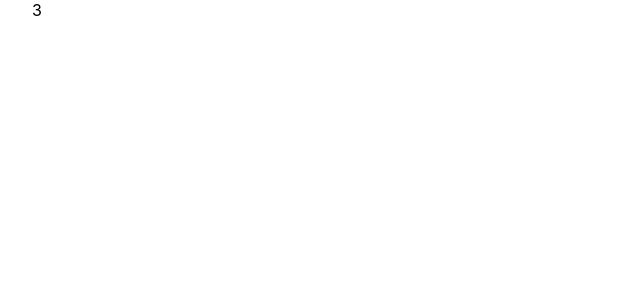
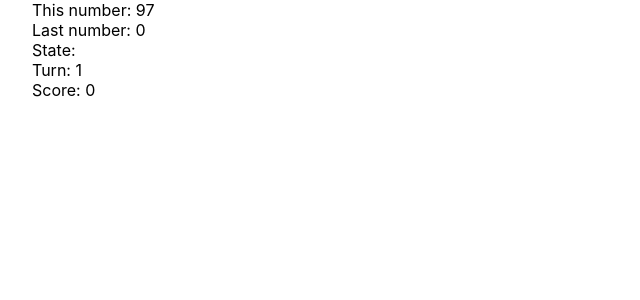
Before and after one commit to OmidRasouli/mini-games, a Next.js app: page / in a window 1280 px wide. Shown: the top 300 px of the page, without its empty margins (0-640 px from the left). Built offline with nearby package versions, Linux system fonts and the light colour scheme.

Commit message:
Add HighOrLow game logic

```diff
--- a/src/components/Games/HighOrLow/Controller/Controller.tsx
+++ b/src/components/Games/HighOrLow/Controller/Controller.tsx
@@ -6,9 +6,8 @@ interface Point {
   y: number;
 }
 
-function Controller() {
+function Controller({ returnSwipe }) {
   const [mouseDownPosition, setMouseDownPosition] = useState<Point>();
-  const [swipeState, setSwipeState] = useState<string>();
   const threshold: number = 50;
 
   function MouseDown(e) {
@@ -19,7 +18,7 @@ function Controller() {
 
     let state = mouseDirection < 0 ? "up" : "down";
     state = Math.abs(mouseDirection) < threshold ? "none" : state;
-    setSwipeState(state);
+    returnSwipe(state);
   }
 
   return (
--- /dev/null
+++ b/src/components/Games/HighOrLow/HighOrLow.tsx
@@ -0,0 +1,50 @@
+import { SetStateAction, useEffect, useState } from "react";
+import Controller from "./Controller/Controller";
+import Data from "./Data";
+
+function HighOrLow({ count = 0 }) {
+  const [gameData, setGameData] = useState<Array<number>>(null);
+  const [swipeState, setSwipeState] = useState<string>();
+  const [score, setScore] = useState<number>(0);
+  const [turn, setTurn] = useState<number>(1);
+
+  useEffect(() => {
+    const data = Data({ count });
+    setGameData(data);
+  }, [count]);
+
+  const getSwipe = (swipeState: SetStateAction<string>) => {
+    setSwipeState(swipeState);
+    if (swipeState === "none") return;
+    if (
+      (swipeState === "up" && gameData[turn] > gameData[turn - 1]) ||
+      (swipeState === "down" && gameData[turn] < gameData[turn - 1])
+    ) {
+      setScore(score + 10);
+      setTurn(turn + 1);
+    } else {
+      setScore(Math.max(0, score - 10));
+    }
+  };
+
+  return (
+    <>
+      {gameData && (
+        <>
+          This number: {gameData[turn]}
+          <br />
+          Last number: {gameData[turn - 1]}
+        </>
+      )}
+      <br />
+      State: {swipeState}
+      <br />
+      Turn: {turn}
+      <br />
+      Score: {score}
+      <Controller returnSwipe={getSwipe} />
+    </>
+  );
+}
+
+export default HighOrLow;
--- a/src/components/Games/HighOrLow/index.tsx
+++ /dev/null
@@ -1,5 +0,0 @@
-function HighOrLow() {
-  return <>High or low</>;
-}
-
-export default HighOrLow;
--- a/src/pages/index.tsx
+++ b/src/pages/index.tsx
@@ -1,10 +1,11 @@
 import Head from "next/head";
 import styles from "../styles/Home.module.scss";
 import Timer from "../components/Timer/Timer";
+import HighOrLow from "../components/Games/HighOrLow/HighOrLow";
 
 function Home() {
-  const time = new Date();
-  time.setSeconds(time.getSeconds() + 10);
+  // const time = new Date();
+  // time.setSeconds(time.getSeconds() + 10);
   return (
     <div className={styles.container}>
       <Head>
@@ -12,7 +13,8 @@ function Home() {
         <meta name="description" content="Generated by create next app" />
         <link rel="icon" href="/favicon.ico" />
       </Head>
-      <Timer expiryTimestamp={time} />
+      {/* <Timer expiryTimestamp={time} /> */}
+      <HighOrLow count={60} />
     </div>
   );
 }
```
